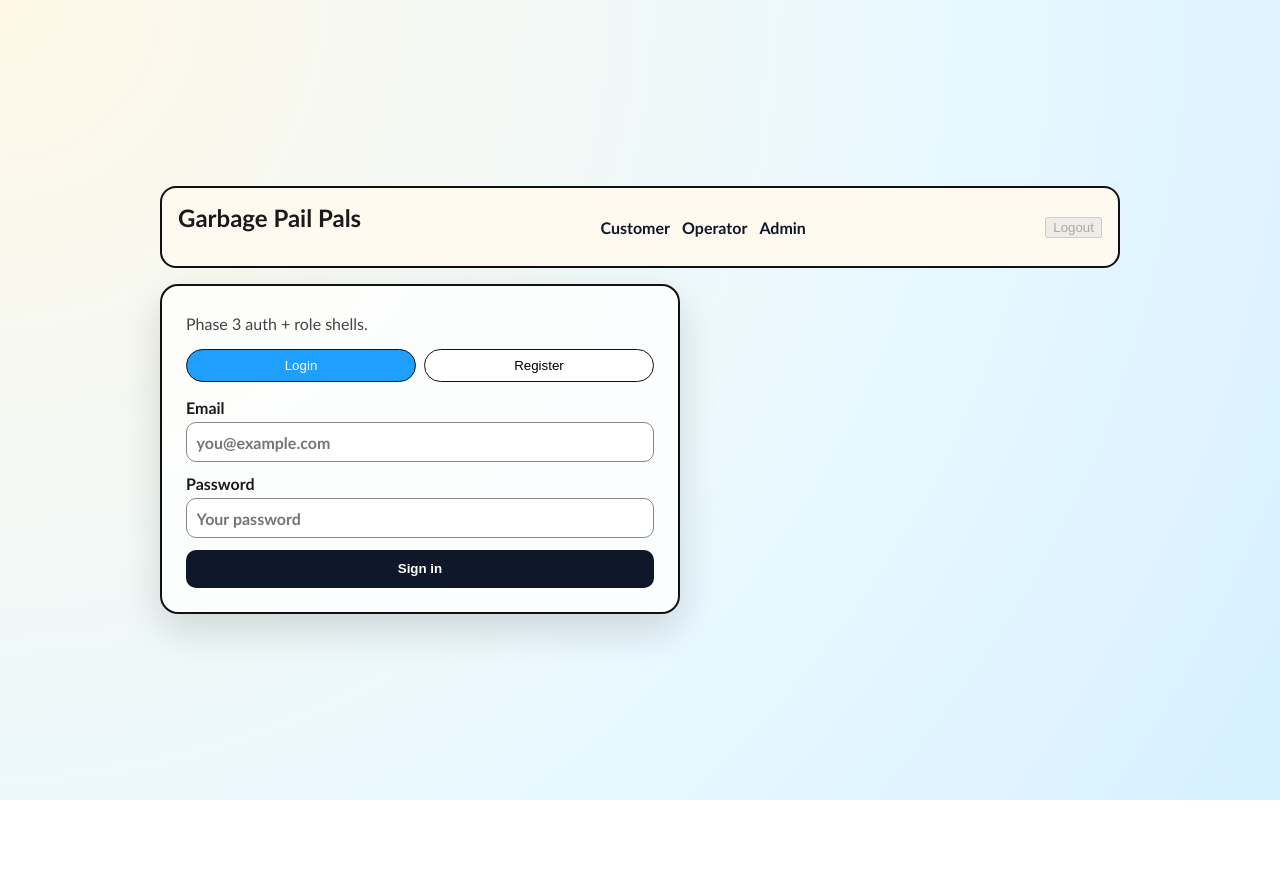
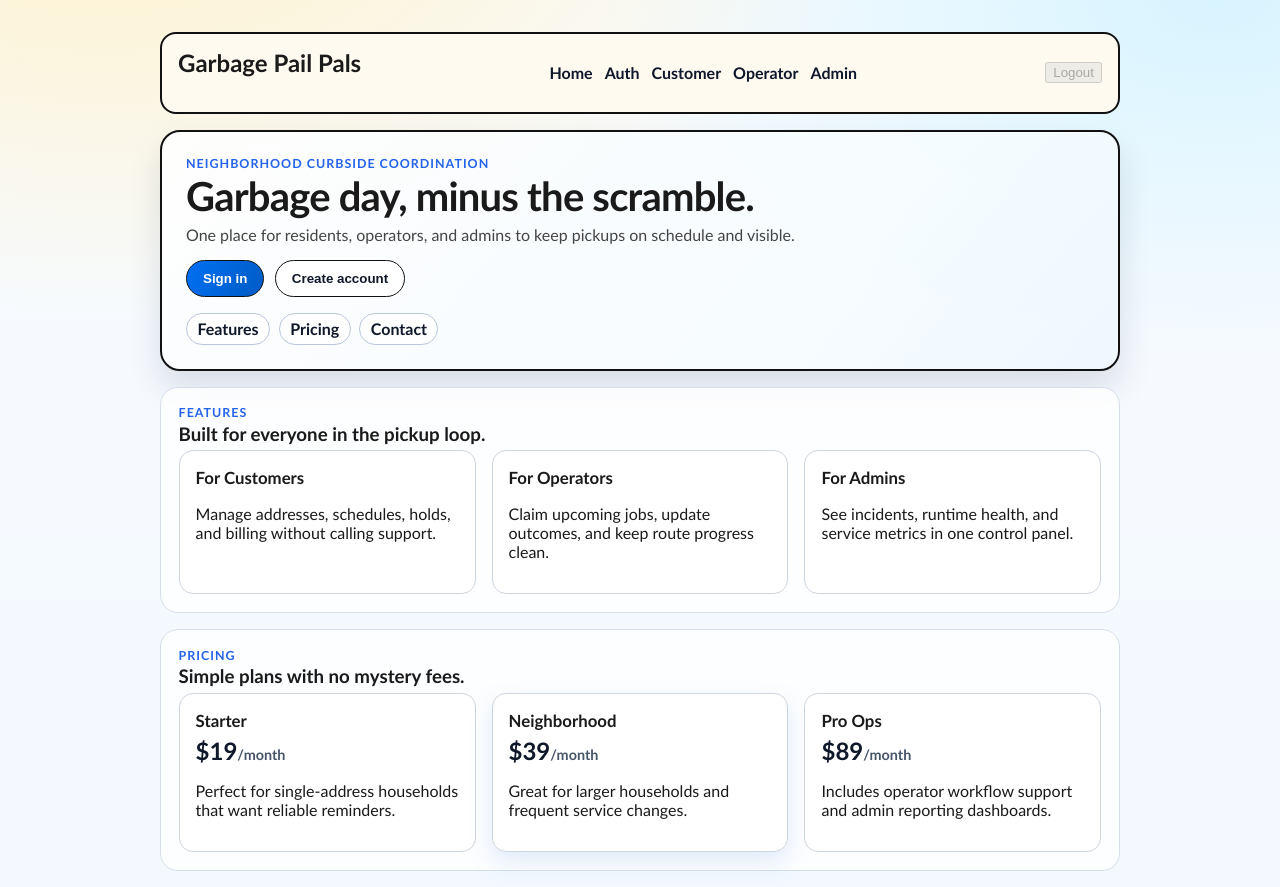
Before and after one commit to auz1111/garbagepailpals, a React (Vite) app in the folder apps/web/: page / in a window 1280 px wide. Before the commit this address led to /auth. Shown: the top 887 px of the page. Before the commit the page ends 800 px from the top, so only its background shows below. Built offline with nearby package versions, Linux system fonts and the light colour scheme; no server answers.

Commit message:
Add marketing homepage with smooth-scroll sections

```diff
--- a/apps/web/src/App.tsx
+++ b/apps/web/src/App.tsx
@@ -108,6 +108,8 @@ export function App() {
     navigate("/auth");
   }
 
+  const primaryActionPath = isAuthenticated && user ? defaultRouteForRole(user.role) : "/auth";
+
   if (isBootstrapping) {
     return (
       <main className="page">
@@ -125,6 +127,8 @@ export function App() {
         <header className="topbar">
           <h1>Garbage Pail Pals</h1>
           <nav className="nav-links">
+            <Link to="/">Home</Link>
+            <Link to="/auth">Auth</Link>
             <Link to="/customer">Customer</Link>
             <Link to="/operator">Operator</Link>
             <Link to="/admin">Admin</Link>
@@ -135,10 +139,101 @@ export function App() {
         </header>
 
         <Routes>
-          <Route path="/" element={<Navigate to={user ? defaultRouteForRole(user.role) : "/auth"} replace />} />
+          <Route
+            path="/"
+            element={
+              <section className="landing">
+                <div className="landing-hero" id="top">
+                  <p className="eyebrow">Neighborhood curbside coordination</p>
+                  <h2>Garbage day, minus the scramble.</h2>
+                  <p className="subtext">
+                    One place for residents, operators, and admins to keep pickups on schedule and visible.
+                  </p>
+                  <div className="landing-actions">
+                    <button type="button" className="cta-primary" onClick={() => navigate(primaryActionPath)}>
+                      {isAuthenticated ? "Go to dashboard" : "Sign in"}
+                    </button>
+                    {!isAuthenticated ? (
+                      <button type="button" className="cta-secondary" onClick={() => navigate("/auth")}>
+                        Create account
+                      </button>
+                    ) : null}
+                  </div>
+                  <nav className="landing-jump-links" aria-label="Homepage sections">
+                    <a href="#features">Features</a>
+                    <a href="#pricing">Pricing</a>
+                    <a href="#contact">Contact</a>
+                  </nav>
+                </div>
+
+                <section id="features" className="landing-band">
+                  <div className="landing-band-header">
+                    <p className="eyebrow">Features</p>
+                    <h3>Built for everyone in the pickup loop.</h3>
+                  </div>
+                  <div className="landing-grid">
+                    <article className="landing-card">
+                      <h4>For Customers</h4>
+                      <p>Manage addresses, schedules, holds, and billing without calling support.</p>
+                    </article>
+                    <article className="landing-card">
+                      <h4>For Operators</h4>
+                      <p>Claim upcoming jobs, update outcomes, and keep route progress clean.</p>
+                    </article>
+                    <article className="landing-card">
+                      <h4>For Admins</h4>
+                      <p>See incidents, runtime health, and service metrics in one control panel.</p>
+                    </article>
+                  </div>
+                </section>
+
+                <section id="pricing" className="landing-band">
+                  <div className="landing-band-header">
+                    <p className="eyebrow">Pricing</p>
+                    <h3>Simple plans with no mystery fees.</h3>
+                  </div>
+                  <div className="landing-grid">
+                    <article className="landing-card">
+                      <h4>Starter</h4>
+                      <p className="price">$19<span>/month</span></p>
+                      <p>Perfect for single-address households that want reliable reminders.</p>
+                    </article>
+                    <article className="landing-card landing-card-highlight">
+                      <h4>Neighborhood</h4>
+                      <p className="price">$39<span>/month</span></p>
+                      <p>Great for larger households and frequent service changes.</p>
+                    </article>
+                    <article className="landing-card">
+                      <h4>Pro Ops</h4>
+                      <p className="price">$89<span>/month</span></p>
+                      <p>Includes operator workflow support and admin reporting dashboards.</p>
+                    </article>
+                  </div>
+                </section>
+
+                <section id="contact" className="landing-band landing-band-contact">
+                  <div className="landing-band-header">
+                    <p className="eyebrow">Contact</p>
+                    <h3>Ready to make pickup day predictable?</h3>
+                    <p className="subtext">
+                      Start with an account and switch to your role dashboard in seconds.
+                    </p>
+                  </div>
+                  <div className="landing-actions">
+                    <button type="button" className="cta-primary" onClick={() => navigate("/auth")}>
+                      Get started
+                    </button>
+                    <a className="cta-link" href="#top">
+                      Back to top
+                    </a>
+                  </div>
+                </section>
+              </section>
+            }
+          />
           <Route
             path="/auth"
-            element={
+            element={isAuthenticated && user ? <Navigate to={defaultRouteForRole(user.role)} replace /> : (
               <section className="card">
                 <p className="subtext">Phase 3 auth + role shells.</p>
                 <div className="tabs">
@@ -190,7 +285,7 @@ export function App() {
                   </form>
                 )}
               </section>
-            }
+            )}
           />
 
           <Route
--- a/apps/web/src/styles.css
+++ b/apps/web/src/styles.css
@@ -1,7 +1,10 @@
 :root {
-  font-family: "Trebuchet MS", "Segoe UI", sans-serif;
+  font-family: "Avenir Next", "Gill Sans", "Trebuchet MS", sans-serif;
   color: #1a1a1a;
-  background: radial-gradient(circle at top left, #fff8e7, #eaf9ff 60%, #d6f0ff);
+  background:
+    radial-gradient(1300px 720px at 8% -10%, #fff2cc 0%, transparent 60%),
+    radial-gradient(1100px 650px at 95% 0%, #d8f4ff 0%, transparent 56%),
+    linear-gradient(180deg, #f8fbff 0%, #f2f8ff 100%);
 }
 
 * {
@@ -11,6 +14,10 @@
 body {
   margin: 0;
   min-height: 100vh;
+}
+
+html {
+  scroll-behavior: smooth;
 }
 
 .page {
@@ -33,6 +40,150 @@ body {
   width: min(960px, 100%);
   display: grid;
   gap: 1rem;
+}
+
+.landing {
+  display: grid;
+  gap: 1rem;
+}
+
+.landing-hero {
+  border: 2px solid #111;
+  border-radius: 20px;
+  padding: 1.5rem;
+  background: linear-gradient(130deg, #ffffffde 0%, #f6fcffde 70%, #eef8ffde 100%);
+  box-shadow: 0 18px 34px rgba(15, 23, 42, 0.12);
+}
+
+.landing-hero h2 {
+  margin: 0.25rem 0 0.55rem;
+  font-size: clamp(1.5rem, 3.8vw, 2.5rem);
+  line-height: 1.05;
+  letter-spacing: -0.02em;
+}
+
+.landing-jump-links {
+  margin-top: 1rem;
+  display: flex;
+  flex-wrap: wrap;
+  gap: 0.55rem;
+}
+
+.landing-jump-links a {
+  text-decoration: none;
+  color: #0f172a;
+  font-weight: 700;
+  border: 1px solid #b9c7dc;
+  border-radius: 999px;
+  padding: 0.35rem 0.65rem;
+  background: #ffffff;
+}
+
+.landing-jump-links a:hover {
+  border-color: #4a74b5;
+}
+
+.eyebrow {
+  margin: 0;
+  text-transform: uppercase;
+  font-weight: 800;
+  letter-spacing: 0.08em;
+  font-size: 0.78rem;
+  color: #2563eb;
+}
+
+.landing-actions {
+  display: flex;
+  flex-wrap: wrap;
+  gap: 0.65rem;
+  margin-top: 1rem;
+}
+
+.cta-primary,
+.cta-secondary {
+  border-radius: 999px;
+  padding: 0.6rem 1rem;
+  font-weight: 800;
+  border: 1px solid #111;
+  cursor: pointer;
+}
+
+.cta-primary {
+  color: #fff;
+  background: linear-gradient(120deg, #0070f3, #005bc4);
+}
+
+.cta-secondary {
+  color: #0f172a;
+  background: #fff;
+}
+
+.landing-grid {
+  display: grid;
+  grid-template-columns: repeat(3, minmax(0, 1fr));
+  gap: 1rem;
+}
+
+.landing-band {
+  border: 1px solid #d6deeb;
+  border-radius: 18px;
+  padding: 1.1rem;
+  background: #ffffffd7;
+}
+
+.landing-band-header h3 {
+  margin: 0.15rem 0 0.35rem;
+}
+
+.landing-card h4 {
+  margin-top: 0;
+  margin-bottom: 0.35rem;
+  font-size: 1.05rem;
+}
+
+.landing-card-highlight {
+  border: 1px solid #4f80d8;
+  box-shadow: 0 10px 24px rgba(79, 128, 216, 0.16);
+}
+
+.price {
+  margin: 0 0 0.45rem;
+  font-weight: 900;
+  font-size: 1.5rem;
+  color: #0f172a;
+}
+
+.price span {
+  font-size: 0.9rem;
+  color: #475569;
+  font-weight: 700;
+}
+
+.landing-band-contact {
+  background: linear-gradient(160deg, #ffffffde 0%, #eef6ffde 100%);
+}
+
+.cta-link {
+  align-self: center;
+  color: #1e3a8a;
+  font-weight: 700;
+  text-decoration: none;
+}
+
+.cta-link:hover {
+  text-decoration: underline;
+}
+
+.landing-card {
+  border: 1px solid #cdd5e1;
+  border-radius: 14px;
+  padding: 1rem;
+  background: #ffffffea;
+}
+
+.landing-card h3 {
+  margin-top: 0;
+  margin-bottom: 0.35rem;
 }
 
 .topbar {
@@ -219,4 +370,8 @@ select {
   .panel-grid {
     grid-template-columns: 1fr;
   }
+
+  .landing-grid {
+    grid-template-columns: 1fr;
+  }
 }
```
